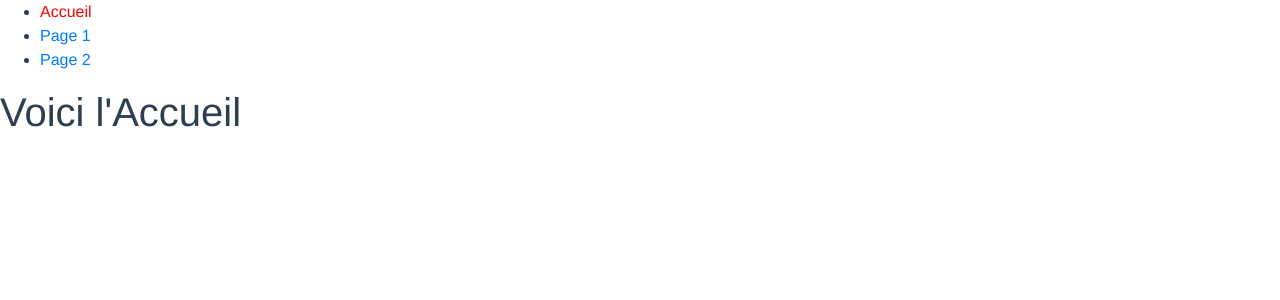
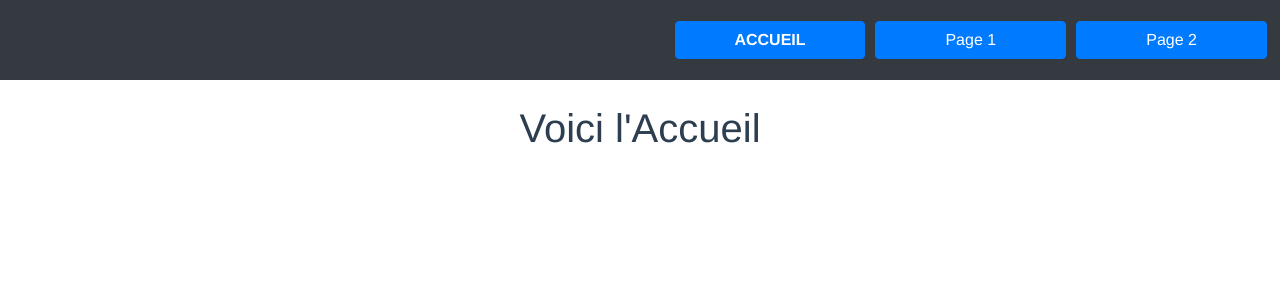
Before and after one commit to NaoDevWeb31/VueJS_A-Z, a Vue app in the folder p3-dev_pro_composants_vue_cli/: page / in a window 1280 px wide. Shown: the top 300 px of the page. Built offline with nearby package versions, Linux system fonts and the light colour scheme.

Commit message:
[MAJ] Routing - Chemin dynamique

```diff
--- a/p3-dev_pro_composants_vue_cli/src/components/Accueil.vue
+++ b/p3-dev_pro_composants_vue_cli/src/components/Accueil.vue
@@ -1,5 +1,11 @@
 <template>
-  <h1>Voici l'Accueil</h1>
+  <main class="container-fluid">
+    <div class="row">
+      <div class="col text-center">
+        <h1>Voici l'Accueil</h1>
+      </div>
+    </div>
+  </main>
 </template>
 
 <script>
--- a/p3-dev_pro_composants_vue_cli/src/components/Header.vue
+++ b/p3-dev_pro_composants_vue_cli/src/components/Header.vue
@@ -1,10 +1,24 @@
 <template>
-  <header>
-    <ul>
-      <li><router-link to="/" exact>Accueil</router-link></li>
-      <li><router-link to="/page1">Page 1</router-link></li>
-      <li><router-link to="/page2">Page 2</router-link></li>
+  <header class="py-3 pr-2 mb-4 bg-dark">
+
+
+    <ul class="nav justify-content-end">
+
+        <li class="btn btn-primary btn-nav">
+            <router-link to="/" exact>Accueil</router-link>
+        </li>
+
+        <li class="btn btn-primary btn-nav">
+            <router-link to="/page1">Page 1</router-link>
+        </li>
+
+        <li class="btn btn-primary btn-nav">
+            <router-link to="/page2">Page 2</router-link>
+        </li>
+
     </ul>
+
+
   </header>
 </template>
 
@@ -15,7 +29,23 @@
 </script>
 
 <style>
-  .router-link-active {
-    color: red;
+  .btn-nav {
+    margin: 5px;
+    width: 15%;
+  }
+  @media all and (max-width: 560px) {
+    .btn-nav {
+      width: auto;
+    }
+  }
+  .btn-nav a {
+    color: #fff;
+  }
+  .btn-nav a:hover {
+    color: #fff;
+  }
+  .btn-nav a.router-link-active {
+    font-weight: bold;
+    text-transform: uppercase;
   }
 </style>
--- a/p3-dev_pro_composants_vue_cli/src/components/Page1.vue
+++ b/p3-dev_pro_composants_vue_cli/src/components/Page1.vue
@@ -1,5 +1,11 @@
 <template>
-  <h1>Voici Page1</h1>
+  <main class="container-fluid">
+    <div class="row">
+      <div class="col text-center">
+        <h1>Voici la Page 1</h1>
+      </div>
+    </div>
+  </main>
 </template>
 
 <script>
--- a/p3-dev_pro_composants_vue_cli/src/components/Page2.vue
+++ b/p3-dev_pro_composants_vue_cli/src/components/Page2.vue
@@ -1,11 +1,41 @@
 <template>
-  <h1>Voici Page2</h1>
+  <main class="container-fluid">
+
+
+    <div class="row mb-5">
+      <div class="col text-center">
+        <h1>Voici la Page 2</h1>
+      </div>
+    </div>
+
+    <div class="row my-5 fill-page">
+      <div class="col">
+      </div>
+    </div>
+
+    <div class="row my-5 mx-auto">
+      <div class="col d-flex justify-content-center">
+        <div @click="goDebut" class="btn btn-warning w-50 py-2">Retour au début</div>
+      </div>
+    </div>
+
+
+  </main>
 </template>
 
 <script>
   export default {
     name: "Page2",
+    methods: {
+      goDebut(){
+        this.$router.push("/");
+      }
+    }
   };
 </script>
 
-<style></style>
+<style>
+ .fill-page{
+   height: 40vh;
+ }
+</style>
```
